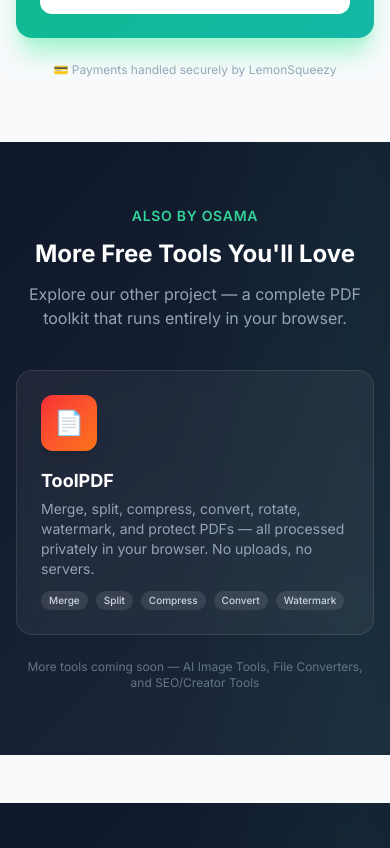
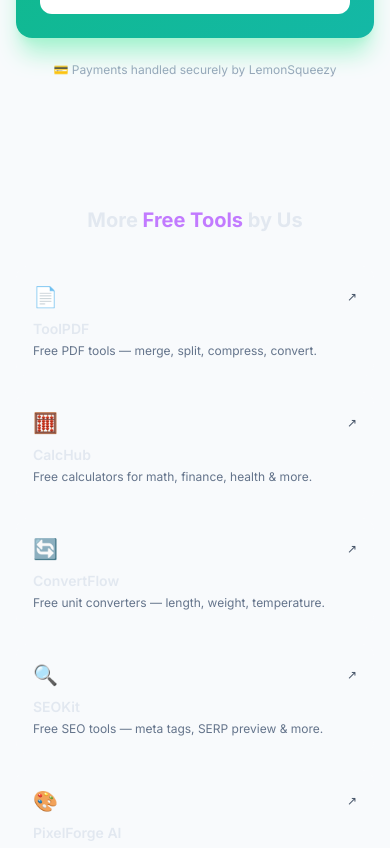
Before and after one commit to Techgeek8000-byte/CalcHub, a Next.js app: page / in a window 390 px wide. Shown: the part 5974-6822 px from the top of the page. Built offline with nearby package versions, Linux system fonts and the light colour scheme.

Commit message:
fix: remove duplicate CrossPromo

```diff
--- a/src/components/CrossPromo.tsx
+++ /dev/null
@@ -1,35 +0,0 @@
-'use client';
-
-const allTools = [
-  { name: 'ToolPDF', emoji: '📄', desc: 'Free PDF tools — merge, split, compress, convert.', href: 'https://tool-pdf-six.vercel.app' },
-  { name: 'CalcHub', emoji: '🧮', desc: 'Free calculators for math, finance, health & more.', href: 'https://calc-hub-ashy.vercel.app' },
-  { name: 'ConvertFlow', emoji: '🔄', desc: 'Free unit converters — length, weight, temperature.', href: 'https://convert-flow-beta.vercel.app' },
-  { name: 'SEOKit', emoji: '🔍', desc: 'Free SEO tools — meta tags, SERP preview & more.', href: 'https://seo-kit-tau.vercel.app' },
-  { name: 'PixelForge AI', emoji: '🎨', desc: 'Free AI image generator — avatars, logos, art & more.', href: 'https://pixelforge-ai-chi.vercel.app' },
-];
-
-interface Props { exclude: string; }
-
-export default function CrossPromo({ exclude }: Props) {
-  const tools = allTools.filter(t => t.name !== exclude);
-  return (
-    <section className="max-w-5xl mx-auto px-4 py-16">
-      <h2 className="text-xl font-bold text-slate-200 text-center mb-8">
-        More <span className="text-purple-400">Free Tools</span> by Us
-      </h2>
-      <div className="grid grid-cols-1 sm:grid-cols-2 lg:grid-cols-4 gap-4">
-        {tools.map(t => (
-          <a key={t.name} href={t.href} target="_blank" rel="noopener noreferrer"
-            className="p-4 rounded-xl border border-white/[0.06] bg-white/[0.02] hover:bg-white/[0.05] transition-colors">
-            <div className="flex items-center justify-between mb-2">
-              <span className="text-xl">{t.emoji}</span>
-              <span className="text-xs text-slate-600">↗</span>
-            </div>
-            <h3 className="text-sm font-semibold text-slate-200">{t.name}</h3>
-            <p className="text-xs text-slate-500 mt-1">{t.desc}</p>
-          </a>
-        ))}
-      </div>
-    </section>
-  );
-}
--- a/src/components/calc/CrossPromo.tsx
+++ b/src/components/calc/CrossPromo.tsx
@@ -1,65 +1,34 @@
-"use client";
+'use client';
 
-export default function CrossPromo() {
+const allTools = [
+  { name: 'ToolPDF', emoji: '📄', desc: 'Free PDF tools — merge, split, compress, convert.', href: 'https://tool-pdf-six.vercel.app' },
+  { name: 'CalcHub', emoji: '🧮', desc: 'Free calculators for math, finance, health & more.', href: 'https://calc-hub-ashy.vercel.app' },
+  { name: 'ConvertFlow', emoji: '🔄', desc: 'Free unit converters — length, weight, temperature.', href: 'https://convert-flow-beta.vercel.app' },
+  { name: 'SEOKit', emoji: '🔍', desc: 'Free SEO tools — meta tags, SERP preview & more.', href: 'https://seo-kit-tau.vercel.app' },
+  { name: 'PixelForge AI', emoji: '🎨', desc: 'Free AI image generator — avatars, logos, art & more.', href: 'https://pixelforge-ai-chi.vercel.app' },
+];
+
+interface Props { exclude: string; }
+
+export default function CrossPromo({ exclude }: Props) {
+  const tools = allTools.filter(t => t.name !== exclude);
   return (
-    <section className="cross-promo py-16 px-4">
-      <div className="relative max-w-4xl mx-auto">
-        <div className="text-center mb-10">
-          <p className="text-emerald-400 text-sm font-semibold tracking-wider uppercase mb-3">
-            Also by Osama
-          </p>
-          <h2 className="text-2xl sm:text-3xl font-bold text-white mb-3">
-            More Free Tools You&apos;ll Love
-          </h2>
-          <p className="text-slate-400 max-w-lg mx-auto">
-            Explore our other project — a complete PDF toolkit that runs entirely in your browser.
-          </p>
-        </div>
-
-        <div className="grid sm:grid-cols-3 gap-4 max-w-2xl mx-auto">
-          {/* ToolPDF Card */}
-          <a
-            href="https://tool-pdf-six.vercel.app"
-            target="_blank"
-            rel="noopener noreferrer"
-            className="sm:col-span-3 bg-white/5 backdrop-blur-sm border border-white/10 rounded-2xl p-6 hover:bg-white/10 transition-all group"
-          >
-            <div className="flex flex-col sm:flex-row items-start sm:items-center gap-4">
-              <div className="w-14 h-14 rounded-xl bg-gradient-to-br from-red-500 to-orange-500 flex items-center justify-center text-2xl shadow-lg shrink-0">
-                📄
-              </div>
-              <div className="flex-1 text-left">
-                <h3 className="text-lg font-bold text-white group-hover:text-emerald-300 transition-colors">
-                  ToolPDF
-                </h3>
-                <p className="text-sm text-slate-400 mt-1">
-                  Merge, split, compress, convert, rotate, watermark, and protect PDFs —
-                  all processed privately in your browser. No uploads, no servers.
-                </p>
-                <div className="flex flex-wrap gap-2 mt-3">
-                  {["Merge", "Split", "Compress", "Convert", "Watermark"].map((tag) => (
-                    <span
-                      key={tag}
-                      className="text-[10px] font-medium px-2 py-0.5 rounded-full bg-white/10 text-slate-300"
-                    >
-                      {tag}
-                    </span>
-                  ))}
-                </div>
-              </div>
-              <div className="shrink-0 hidden sm:flex items-center gap-1 text-sm text-emerald-400 font-medium group-hover:gap-2 transition-all">
-                Visit
-                <svg className="w-4 h-4" fill="none" stroke="currentColor" viewBox="0 0 24 24">
-                  <path strokeLinecap="round" strokeLinejoin="round" strokeWidth={2} d="M10 6H6a2 2 0 00-2 2v10a2 2 0 002 2h10a2 2 0 002-2v-4M14 4h6m0 0v6m0-6L10 14" />
-                </svg>
-              </div>
+    <section className="max-w-5xl mx-auto px-4 py-16">
+      <h2 className="text-xl font-bold text-slate-200 text-center mb-8">
+        More <span className="text-purple-400">Free Tools</span> by Us
+      </h2>
+      <div className="grid grid-cols-1 sm:grid-cols-2 lg:grid-cols-4 gap-4">
+        {tools.map(t => (
+          <a key={t.name} href={t.href} target="_blank" rel="noopener noreferrer"
+            className="p-4 rounded-xl border border-white/[0.06] bg-white/[0.02] hover:bg-white/[0.05] transition-colors">
+            <div className="flex items-center justify-between mb-2">
+              <span className="text-xl">{t.emoji}</span>
+              <span className="text-xs text-slate-600">↗</span>
             </div>
+            <h3 className="text-sm font-semibold text-slate-200">{t.name}</h3>
+            <p className="text-xs text-slate-500 mt-1">{t.desc}</p>
           </a>
-        </div>
-
-        <p className="text-center text-xs text-slate-500 mt-6">
-          More tools coming soon — AI Image Tools, File Converters, and SEO/Creator Tools
-        </p>
+        ))}
       </div>
     </section>
   );
```
